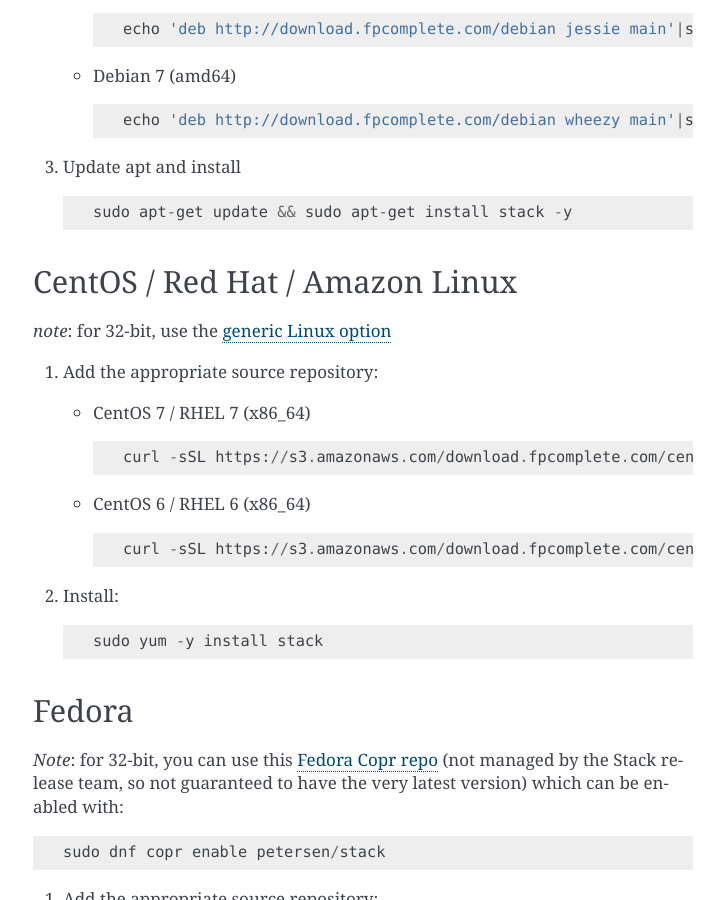
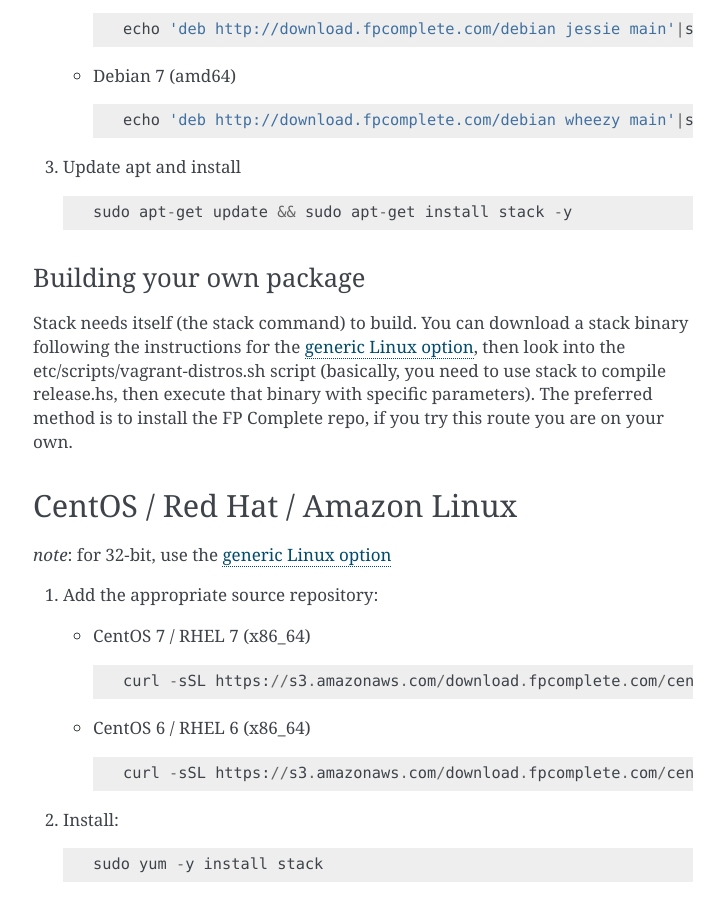
Before and after one commit to commercialhaskell/stack, a Sphinx documentation site: the page built from doc/install_and_upgrade.md, in a window 1280 px wide and 900 px high, scrolled down 2964 px. Shown: the whole window, without its empty margins (387-1111 px from the left). Built offline with Sphinx 7.4.7, drawn with Linux system fonts in a browser that asks for light colours; some of the changed text lies outside the part shown.

Commit message:
Added pointers for creating your own .deb packages

```diff
--- a/doc/install_and_upgrade.md
+++ b/doc/install_and_upgrade.md
@@ -139,6 +139,10 @@
  3. Update apt and install
 
         sudo apt-get update && sudo apt-get install stack -y
+
+### Building your own package
+
+Stack needs itself (the stack command) to build. You can download a stack binary following the instructions for the [generic Linux option](#linux), then look into the etc/scripts/vagrant-distros.sh script (basically, you need to use stack to compile release.hs, then execute that binary with specific parameters). The preferred method is to install the FP Complete repo, if you try this route you are on your own.
 
 ## CentOS / Red Hat / Amazon Linux
 
```
